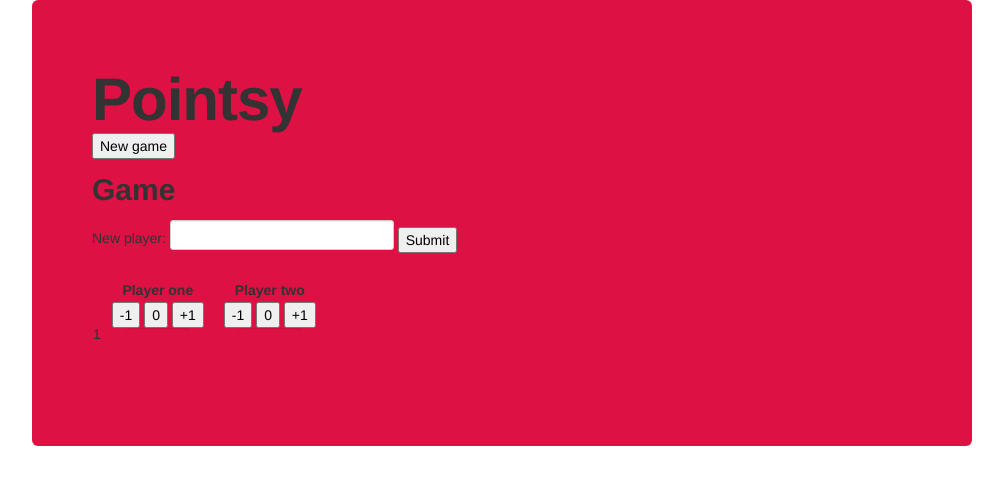
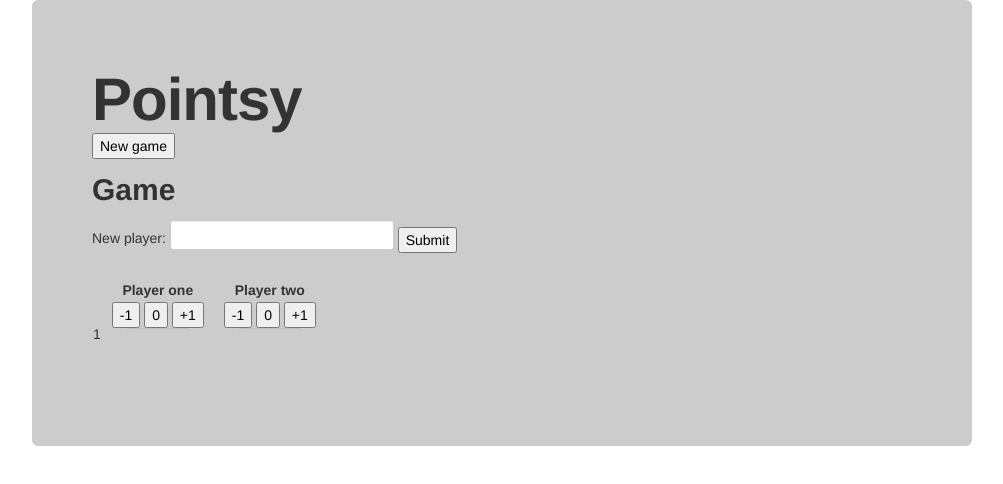
Before and after one commit to 3redronin/pointsy, a website: page static/index.html in a window 1280 px wide. Shown: the whole page, without its empty margins (138-1141 px from the left). Drawn offline with Linux system fonts and the light colour scheme.

Commit message:
Made the background colour grey

```diff
--- a/static/styles/app.css
+++ b/static/styles/app.css
@@ -19,5 +19,5 @@ td.score input {
 }
 
 .hero-unit {
-  background-color: #dd1144;
+  background-color: #cccccc;
 }
```
